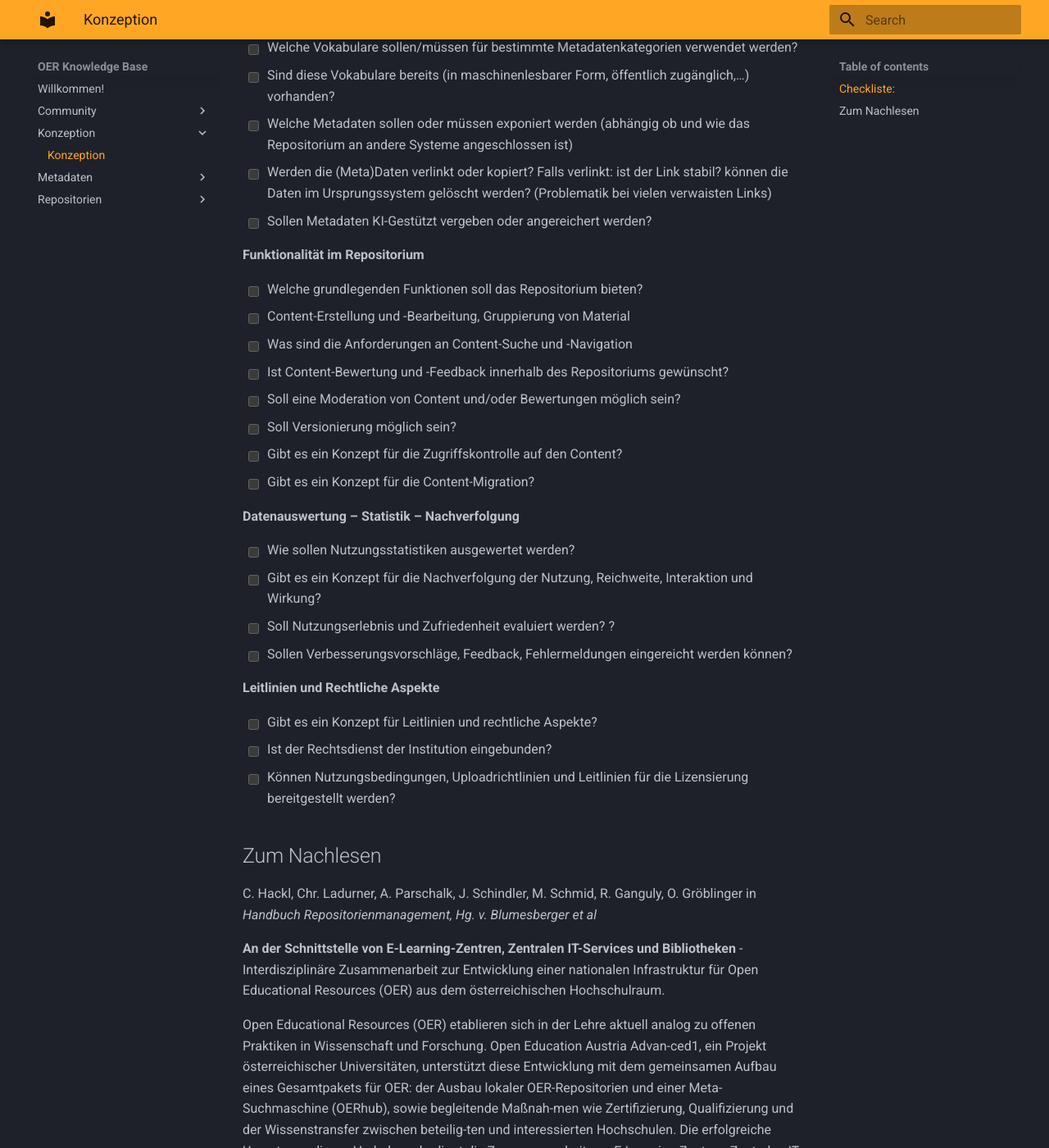
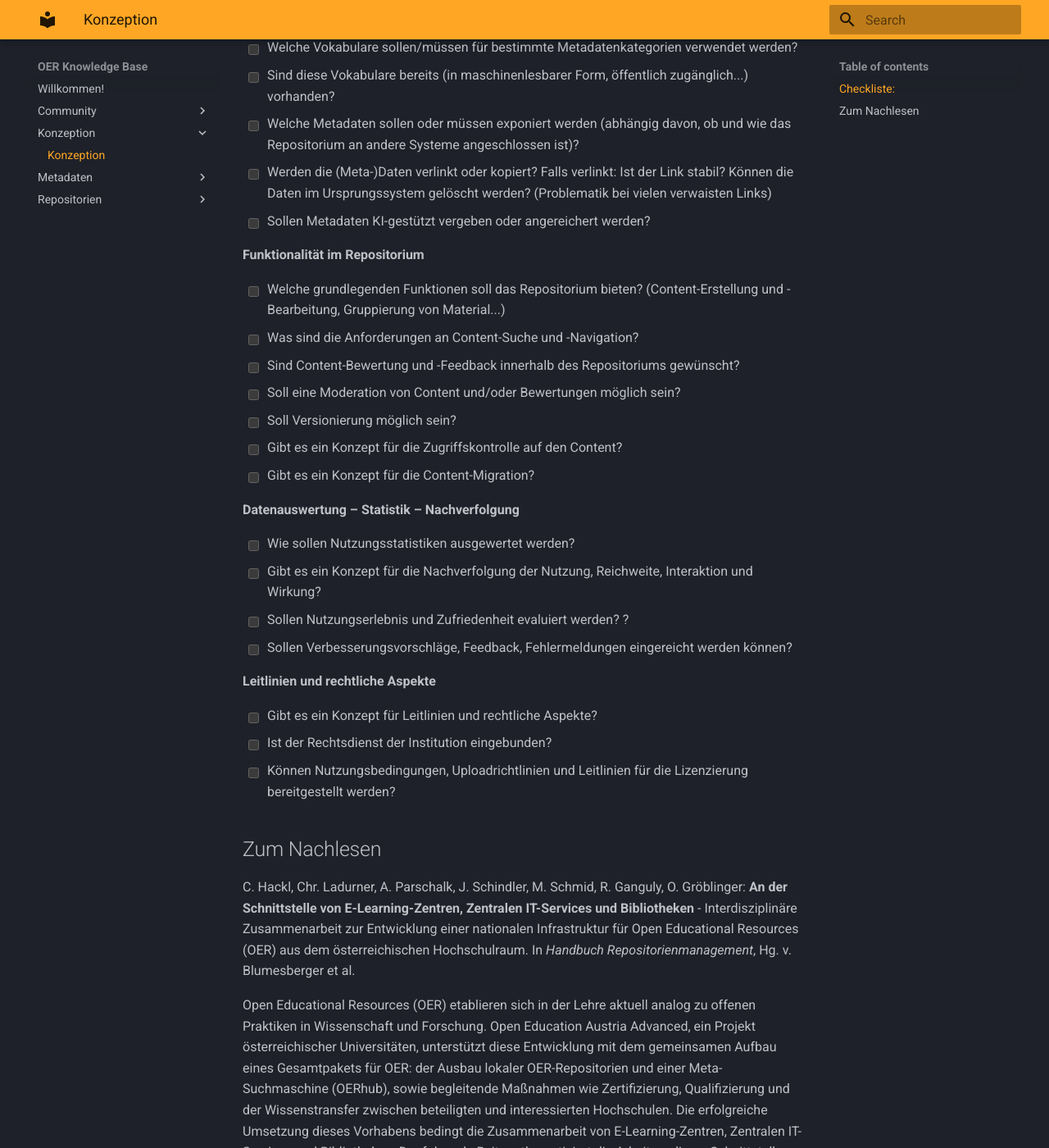
Before and after one commit to oerBASE/knowledgebase, an MkDocs documentation site: the page built from docs/Konzeption/Konzeption.md, in a window 1280 px wide and 1400 px high, scrolled down 1964 px. Shown: the whole window at 82% size. Built offline with MkDocs 1.6.1 and Material for MkDocs 9.7.7, drawn with Linux system fonts in a browser that asks for light colours; some of the changed text lies outside the part shown.

Commit message:
Update Konzeption.md

```diff
--- a/docs/Konzeption/Konzeption.md
+++ b/docs/Konzeption/Konzeption.md
@@ -49,11 +49,11 @@ Bei der Konzeption eines OER Repositoriums sind nicht nur technische sondern auc
 - [ ] Welches Granularität der Objekte wird erwartet, welche ist gewünscht?
 - [ ] Wie lange sollen die Daten (mindestens, garantiert) gespeichert werden, wird eine Langzeitarchivierung angestrebt?
 - [ ] Über welche Schnittstellen bzw. Upload-Oberflächen können Daten eingebracht werden?
-- [ ] Sollen andere Systeme (LMS, Medienserver, DMS, Videoportal….) eingebunden werden, über die Daten oder Metadaten an das Repositorium eingebracht werden bzw. die Objekte aus dem Repositorium anzeigen können?
+- [ ] Sollen andere Systeme (LMS, Medienserver, DMS, Videoportal...) eingebunden werden, über die Daten oder Metadaten an das Repositorium eingebracht werden bzw. die Objekte aus dem Repositorium anzeigen können?
 - [ ] Inhalte: ausschließlich OER oder auch andere Inhalte? Sollen OER als solche ausgewiesen sein?
 - [ ] Welche Art von Persistent Identifier (DOI, URN, handle) soll vergeben werden?
-- [ ] Versionierung: Wie werden Änderungen Im Ursprungssystem gehandhabt? Sollen diese  Auswirkungen auf das Repo haben? Auch umgekehrt, sollen Daten, die im  Repo geändert werden sich auf andere Systeme auswirken? Falls ja, wie  oft sollen die Änderungen synchronisiert werden?
-- [ ] Wie werden Löschungen technisch umgesetzt (Tombstone Pages o.ä- )
+- [ ] Versionierung: Wie werden Änderungen im Ursprungssystem gehandhabt? Sollen diese Auswirkungen auf das Repo haben? Auch umgekehrt: Sollen Daten, die im  Repo geändert werden, sich auf andere Systeme auswirken? Falls ja, wie  oft sollen die Änderungen synchronisiert werden?
+- [ ] Wie werden Löschungen technisch umgesetzt (Tombstone Pages o. Ä.)?
 
 
 
@@ -62,18 +62,17 @@ Bei der Konzeption eines OER Repositoriums sind nicht nur technische sondern auc
 - [ ] Welche Metadaten sollen oder müssen mindestens vergeben werden?
 - [ ] Welches Metadatenschema ist für den erwarteten Content passend? [OER: LOM, LMRI]
 - [ ] Welche Vokabulare sollen/müssen für bestimmte Metadatenkategorien verwendet werden?
-- [ ] Sind diese Vokabulare bereits (in maschinenlesbarer Form, öffentlich zugänglich,…) vorhanden?
-- [ ] Welche Metadaten sollen oder müssen exponiert werden (abhängig ob und wie das Repositorium an andere Systeme angeschlossen ist)
-- [ ] Werden die (Meta)Daten verlinkt oder kopiert? Falls verlinkt: ist der Link stabil? können die Daten im Ursprungssystem  gelöscht werden? (Problematik bei vielen verwaisten Links)
-- [ ] Sollen Metadaten KI-Gestützt vergeben oder angereichert werden?
+- [ ] Sind diese Vokabulare bereits (in maschinenlesbarer Form, öffentlich zugänglich...) vorhanden?
+- [ ] Welche Metadaten sollen oder müssen exponiert werden (abhängig davon, ob und wie das Repositorium an andere Systeme angeschlossen ist)?
+- [ ] Werden die (Meta-)Daten verlinkt oder kopiert? Falls verlinkt: Ist der Link stabil? Können die Daten im Ursprungssystem  gelöscht werden? (Problematik bei vielen verwaisten Links)
+- [ ] Sollen Metadaten KI-gestützt vergeben oder angereichert werden?
 
 
 **Funktionalität im Repositorium**
 
-- [ ] Welche grundlegenden Funktionen soll das Repositorium bieten?
-- [ ] Content-Erstellung und -Bearbeitung, Gruppierung von Material
-- [ ] Was sind die Anforderungen an Content-Suche und -Navigation
-- [ ] Ist Content-Bewertung und -Feedback innerhalb des Repositoriums gewünscht?
+- [ ] Welche grundlegenden Funktionen soll das Repositorium bieten? (Content-Erstellung und -Bearbeitung, Gruppierung von Material...)
+- [ ] Was sind die Anforderungen an Content-Suche und -Navigation?
+- [ ] Sind Content-Bewertung und -Feedback innerhalb des Repositoriums gewünscht?
 - [ ] Soll eine Moderation von Content und/oder Bewertungen möglich sein?
 - [ ] Soll Versionierung möglich sein?
 - [ ] Gibt es ein Konzept für die Zugriffskontrolle auf den Content?
@@ -85,22 +84,20 @@ Bei der Konzeption eines OER Repositoriums sind nicht nur technische sondern auc
 
 - [ ] Wie sollen Nutzungsstatistiken ausgewertet werden?
 - [ ] Gibt es ein Konzept für die Nachverfolgung der Nutzung, Reichweite, Interaktion und Wirkung?
-- [ ] Soll Nutzungserlebnis und Zufriedenheit evaluiert werden? ?
+- [ ] Sollen Nutzungserlebnis und Zufriedenheit evaluiert werden? ?
 - [ ] Sollen Verbesserungsvorschläge, Feedback, Fehlermeldungen eingereicht werden können?
 
 
-**Leitlinien und Rechtliche Aspekte**
+**Leitlinien und rechtliche Aspekte**
 
 - [ ] Gibt es ein Konzept für Leitlinien und rechtliche Aspekte?
 - [ ] Ist der Rechtsdienst der Institution eingebunden?
-- [ ] Können Nutzungsbedingungen, Uploadrichtlinien und Leitlinien für die Lizensierung bereitgestellt werden?
+- [ ] Können Nutzungsbedingungen, Uploadrichtlinien und Leitlinien für die Lizenzierung bereitgestellt werden?
 
 
 ## Zum Nachlesen
 
-C. Hackl, Chr. Ladurner, A. Parschalk, J. Schindler, M. Schmid, R. Ganguly, O. Gröblinger in *Handbuch Repositorienmanagement, Hg. v. Blumesberger et al*
+C. Hackl, Chr. Ladurner, A. Parschalk, J. Schindler, M. Schmid, R. Ganguly, O. Gröblinger: **An der Schnittstelle von E-Learning-Zentren, Zentralen IT-Services und Bibliotheken** -
+Interdisziplinäre Zusammenarbeit zur Entwicklung einer nationalen Infrastruktur für Open Educational Resources (OER) aus dem österreichischen Hochschulraum. In *Handbuch Repositorienmanagement*, Hg. v. Blumesberger et al.
 
-**An der Schnittstelle von E-Learning-Zentren, Zentralen IT-Services und Bibliotheken** -
-Interdisziplinäre Zusammenarbeit zur Entwicklung einer nationalen Infrastruktur für Open Educational Resources (OER) aus dem österreichischen Hochschulraum.
-
-Open Educational Resources (OER) etablieren sich in der Lehre aktuell analog zu offenen Praktiken in Wissenschaft und Forschung. Open Education Austria Advan-ced1, ein Projekt österreichischer Universitäten, unterstützt diese Entwicklung mit dem gemeinsamen Aufbau eines Gesamtpakets für OER: der Ausbau lokaler OER-Repositorien und einer Meta-Suchmaschine (OERhub), sowie begleitende Maßnah-men wie Zertifizierung, Qualifizierung und der Wissenstransfer zwischen beteilig-ten und interessierten Hochschulen. Die erfolgreiche Umsetzung dieses Vorhabens bedingt die Zusammenarbeit von E-Learning-Zentren, Zentralen IT-Services und Bibliotheken. Der folgende Beitrag thematisiert die Arbeit an dieser Schnittstelle inklusive der unterschiedlichen Herangehensweisen und Anforderungen der Be-teiligten.
+Open Educational Resources (OER) etablieren sich in der Lehre aktuell analog zu offenen Praktiken in Wissenschaft und Forschung. Open Education Austria Advanced, ein Projekt österreichischer Universitäten, unterstützt diese Entwicklung mit dem gemeinsamen Aufbau eines Gesamtpakets für OER: der Ausbau lokaler OER-Repositorien und einer Meta-Suchmaschine (OERhub), sowie begleitende Maßnahmen wie Zertifizierung, Qualifizierung und der Wissenstransfer zwischen beteiligten und interessierten Hochschulen. Die erfolgreiche Umsetzung dieses Vorhabens bedingt die Zusammenarbeit von E-Learning-Zentren, Zentralen IT-Services und Bibliotheken. Der folgende Beitrag thematisiert die Arbeit an dieser Schnittstelle inklusive der unterschiedlichen Herangehensweisen und Anforderungen der Beteiligten.
```
Also changed, not shown: other parts of docs/Konzeption/Konzeption.md (+11 -11 lines).
